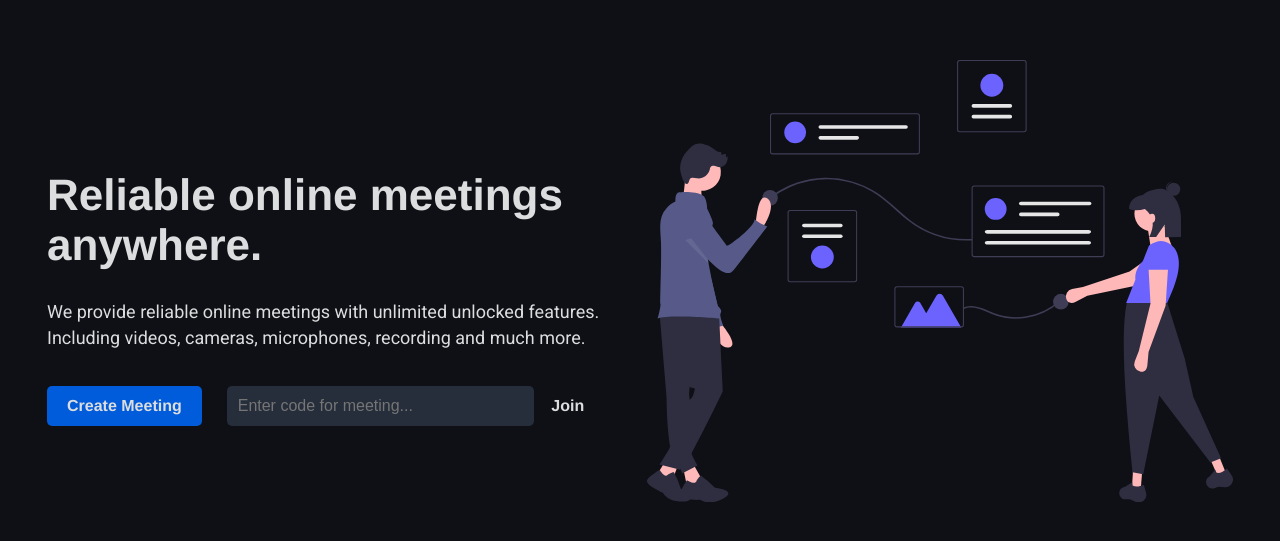
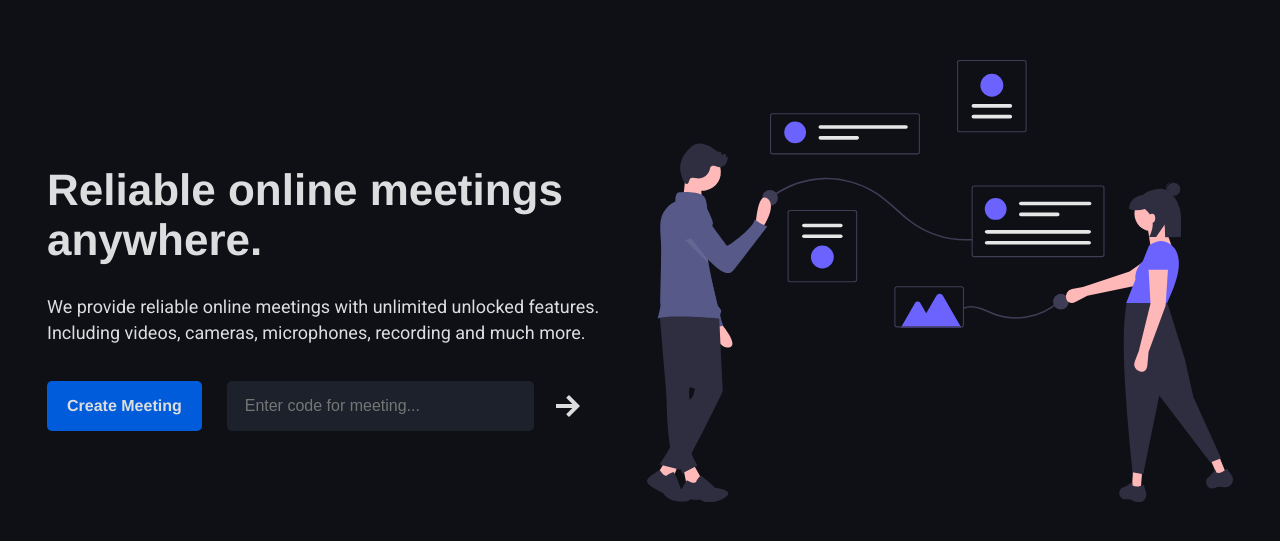
Before and after one commit to Poxie/chat-app, a React (Create React App) app in the folder frontend/: page / in a window 1280 px wide. Shown: the part 117-658 px from the top of the page. Built offline with nearby package versions, Linux system fonts and the light colour scheme; no server answers.

Commit message:
Padding and text changes

```diff
--- a/frontend/src/pages/home/Home.scss
+++ b/frontend/src/pages/home/Home.scss
@@ -11,7 +11,7 @@
     }
     .button {
         max-height: 100%;
-        padding: 6px 20px;
+        padding: 14px 20px;
         display: flex;
         align-items: center;
         white-space: nowrap;
@@ -43,7 +43,8 @@
 
     input {
         border-radius: 5px !important;
-        padding: 16px 18px;
+        padding: 16px 18px !important;
+        background-color: var(--secondary-background) !important;
     }
     .button {
         overflow: hidden;
@@ -56,11 +57,11 @@
         margin-right: 50px;
 
         &:hover {
-            svg {
-                left: 50%;
-            }
             .button-content {
                 margin-left: -100%;
+            }
+            .second-arrow {
+                left: 50%;
             }
         }
     }
@@ -68,7 +69,7 @@
         transition: margin-left .4s;
         min-width: 100%;
     }
-    svg {
+    .second-arrow {
         position: absolute;
         left: 150%;
         top: 50%;
--- a/frontend/src/pages/home/JoinMeeting.tsx
+++ b/frontend/src/pages/home/JoinMeeting.tsx
@@ -20,10 +20,10 @@ export const JoinMeeting = () => {
                 onSubmit={joinMeeting}
             />
             <Button type={'secondary'} onClick={joinMeeting}>
-                <span>
-                    Join
-                </span>
-                <svg xmlns="http://www.w3.org/2000/svg" width="24" height="24" viewBox="0 0 24 24"><path d="M13.025 1l-2.847 2.828 6.176 6.176h-16.354v3.992h16.354l-6.176 6.176 2.847 2.828 10.975-11z"/></svg>
+                <Flex alignItems={'center'} justifyContent={'center'}>
+                    <svg className="first-arrow" xmlns="http://www.w3.org/2000/svg" width="24" height="24" viewBox="0 0 24 24"><path d="M13.025 1l-2.847 2.828 6.176 6.176h-16.354v3.992h16.354l-6.176 6.176 2.847 2.828 10.975-11z"/></svg>
+                    <svg className="second-arrow" xmlns="http://www.w3.org/2000/svg" width="24" height="24" viewBox="0 0 24 24"><path d="M13.025 1l-2.847 2.828 6.176 6.176h-16.354v3.992h16.354l-6.176 6.176 2.847 2.828 10.975-11z"/></svg>
+                </Flex>
             </Button>
         </Flex>
     )
```
